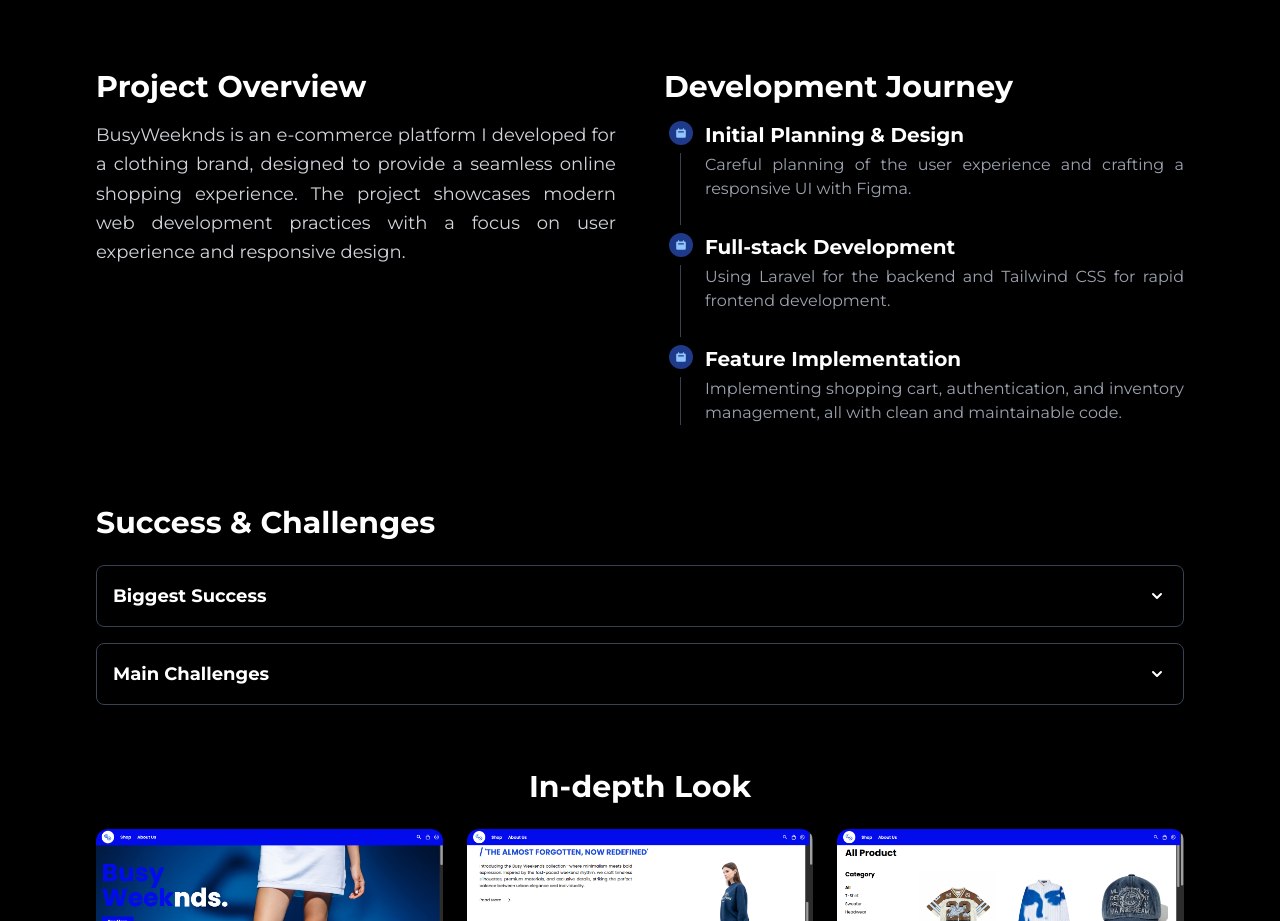
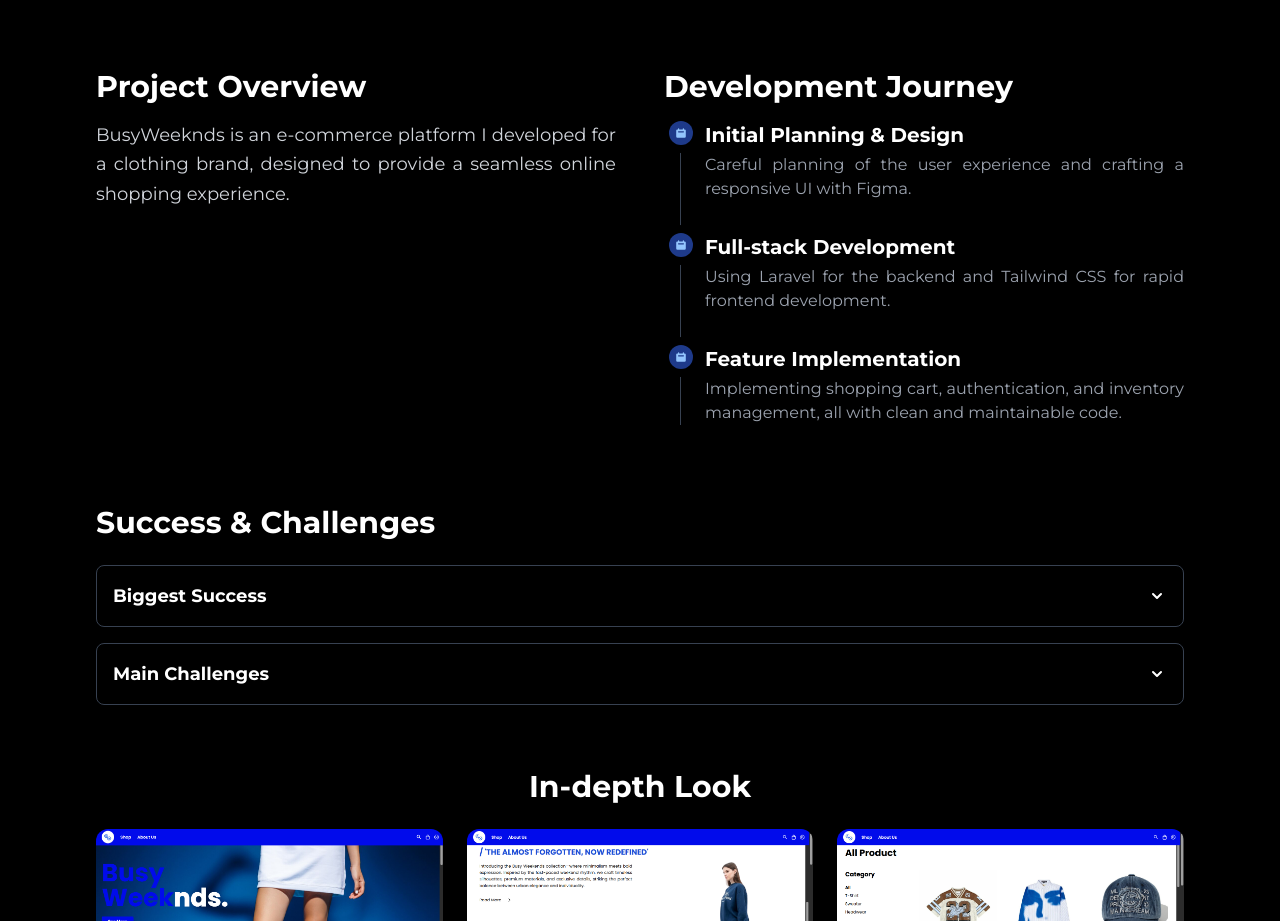
Before and after one commit to Fendyra/my-portfolio, a Next.js app: page /works/1 in a window 1280 px wide. Shown: the part 900-1821 px from the top of the page. Built offline with nearby package versions, Linux system fonts and the light colour scheme.

Commit message:
Initial Update Commit

```diff
--- a/src/app/works/[id]/page.jsx
+++ b/src/app/works/[id]/page.jsx
@@ -1,4 +1,3 @@
-// src/app/works/[id]/page.jsx
 "use client";
 
 import React, { useState, useEffect } from "react";
@@ -44,7 +43,7 @@
       "/assets/work[1]-5.png",
       "/assets/work[1]-6.png",
     ],
-    overview: "BusyWeeknds is an e-commerce platform I developed for a clothing brand, designed to provide a seamless online shopping experience. The project showcases modern web development practices with a focus on user experience and responsive design.",
+    overview: "BusyWeeknds is an e-commerce platform I developed for a clothing brand, designed to provide a seamless online shopping experience.",
     journey: [
       { heading: "Initial Planning & Design", text: "Careful planning of the user experience and crafting a responsive UI with Figma." },
       { heading: "Full-stack Development", text: "Using Laravel for the backend and Tailwind CSS for rapid frontend development." },
```
